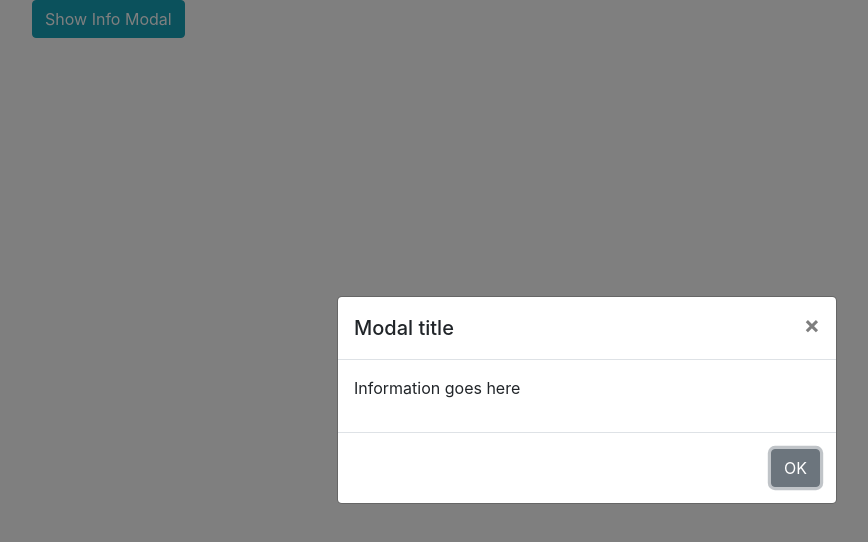
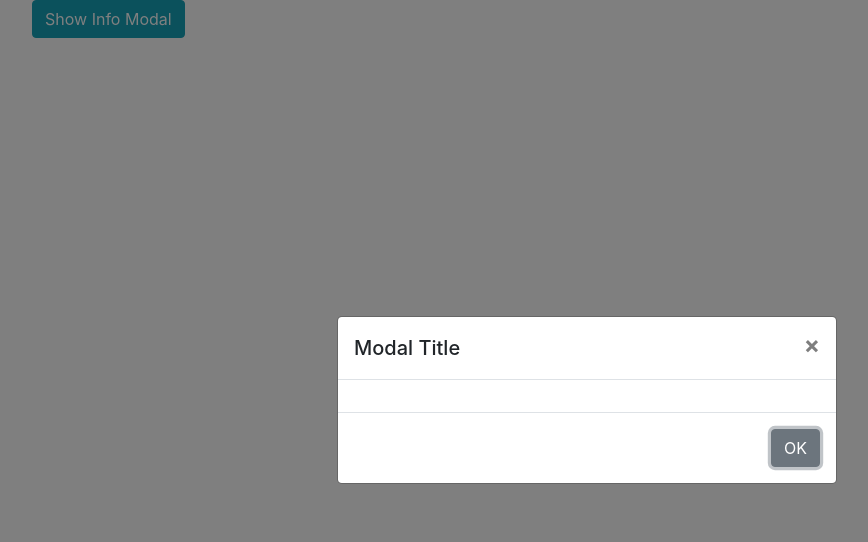
Before and after one commit to SwarnaKishore/angular-reusable-components, an Angular app: page / in a window 1280 px wide. Both pictures are taken after a click on the button "Show Info Modal". Shown: the top 542 px of the page, without its empty margins (53-921 px from the left). Built offline with nearby package versions, Linux system fonts and the light colour scheme.

Commit message:
added inputs for the bootstrap modal

```diff
--- a/src/app/app.component.html
+++ b/src/app/app.component.html
@@ -1,2 +1,3 @@
-<bootstrap-modal></bootstrap-modal>
+<app-bootstrap-modal [title]="'Modal Title'"
+                     [modalId]="'sampleModalId'"></app-bootstrap-modal>
 <router-outlet></router-outlet>
--- a/src/app/bootstrap-modal/bootstrap-modal.component.html
+++ b/src/app/bootstrap-modal/bootstrap-modal.component.html
@@ -2,20 +2,20 @@
     <button class="btn btn-info" (click)="showInfoModal(); autoFocus()">Show Info Modal</button>
 
     <!--Bootstrap Modal-->
-    <div class="modal fade" id="exampleModalCenter" tabindex="-1" role="dialog" aria-labelledby="exampleModalCenterTitle" aria-hidden="true">
+    <div class="modal fade" id="{{modalId}}" tabindex="-1" role="dialog" aria-hidden="true">
         <div class="modal-dialog modal-dialog-centered" role="document">
             <div class="modal-content">
                 <div class="modal-header">
-                    <h5 class="modal-title" id="exampleModalLongTitle">Modal title</h5>
+                    <h5 *ngIf="title" class="modal-title">{{title}}</h5>
                     <button type="button" class="close" data-dismiss="modal" aria-label="Close">
                         <span aria-hidden="true">&times;</span>
                     </button>
                 </div>
                 <div class="modal-body">
-                    <p>Information goes here</p>
+                   <ng-content></ng-content>
                 </div>
                 <div class="modal-footer">
-                    <button type="button" autofocus id="modalOkButton" class="btn btn-secondary" data-dismiss="modal">OK</button>
+                    <button type="button" autofocus id="modalButton" class="btn btn-secondary" data-dismiss="modal">OK</button>
                 </div>
             </div>
         </div>
--- a/src/app/bootstrap-modal/bootstrap-modal.component.ts
+++ b/src/app/bootstrap-modal/bootstrap-modal.component.ts
@@ -1,32 +1,41 @@
-import { Component, OnInit } from '@angular/core';
+import { Component, OnInit, Input } from '@angular/core';
 
 declare var $: any;
 
 @Component({
-  selector: 'bootstrap-modal',
+  selector: 'app-bootstrap-modal',
   templateUrl: './bootstrap-modal.component.html',
   styleUrls: ['./bootstrap-modal.component.scss']
 })
 export class BootstrapModalComponent implements OnInit {
 
+  @Input() modalId: string;
+  @Input() title: string;
+
   constructor() { }
 
   ngOnInit() {
+    if (!this.modalId) {
+      this.modalId = 'sampleModal';
+    }
+
+    if (!this.title) {
+      this.title = 'Modal Title';
+    }
   }
 
   public showInfoModal(): void {
-    $('#exampleModalCenter').modal('show');
+    $('#' + this.modalId).modal('show');
   }
 
   public hideModal(): void {
-      $('#exampleModalCenter').modal('hide');
+      $('#' + this.modalId).modal('hide');
   }
 
   public autoFocus(): void {
-     $(document).ready(function () {
-         $('#exampleModalCenter').on('shown.bs.modal', function () {
-             console.log('autofocus');
-             $('#modalOkButton').trigger('focus');
+     $(document).ready(() => {
+         $('#' + this.modalId).on('shown.bs.modal', () => {
+             $('#modalButton').trigger('focus');
          });
      });
   }
```
